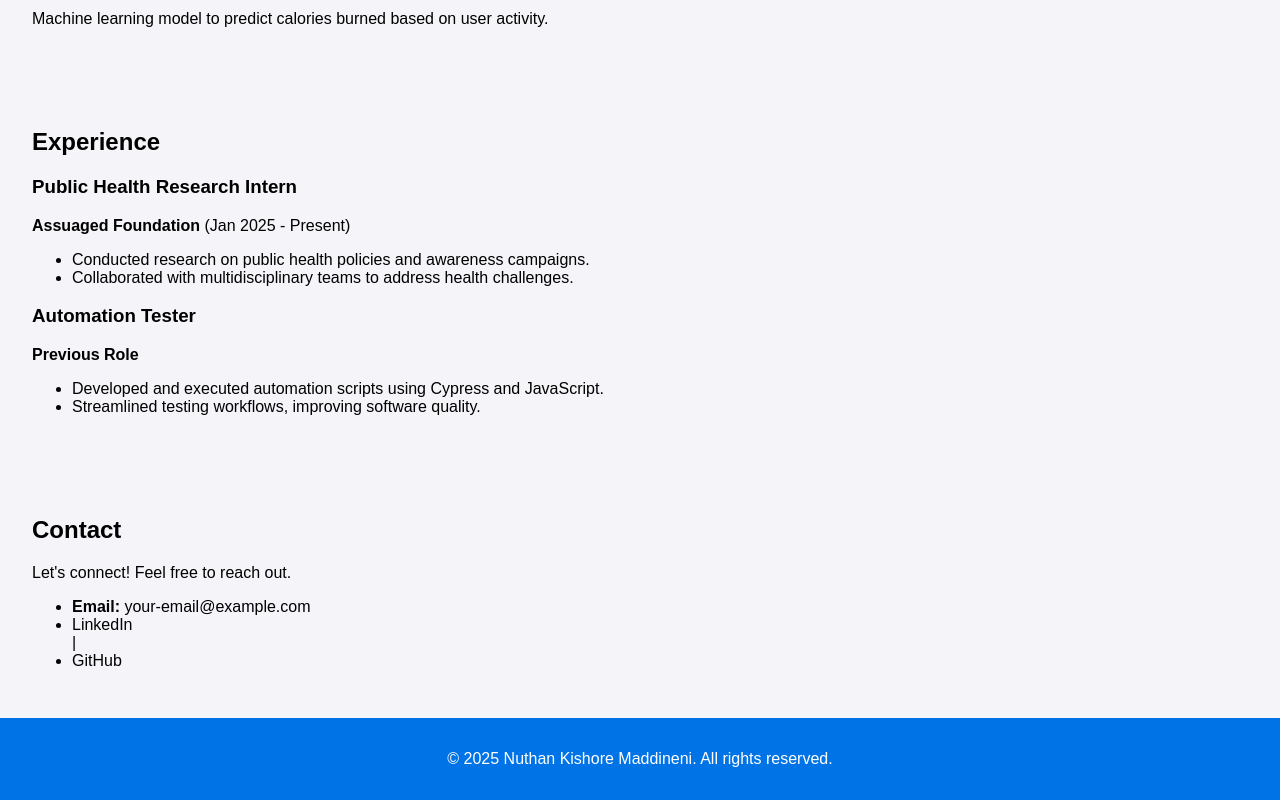
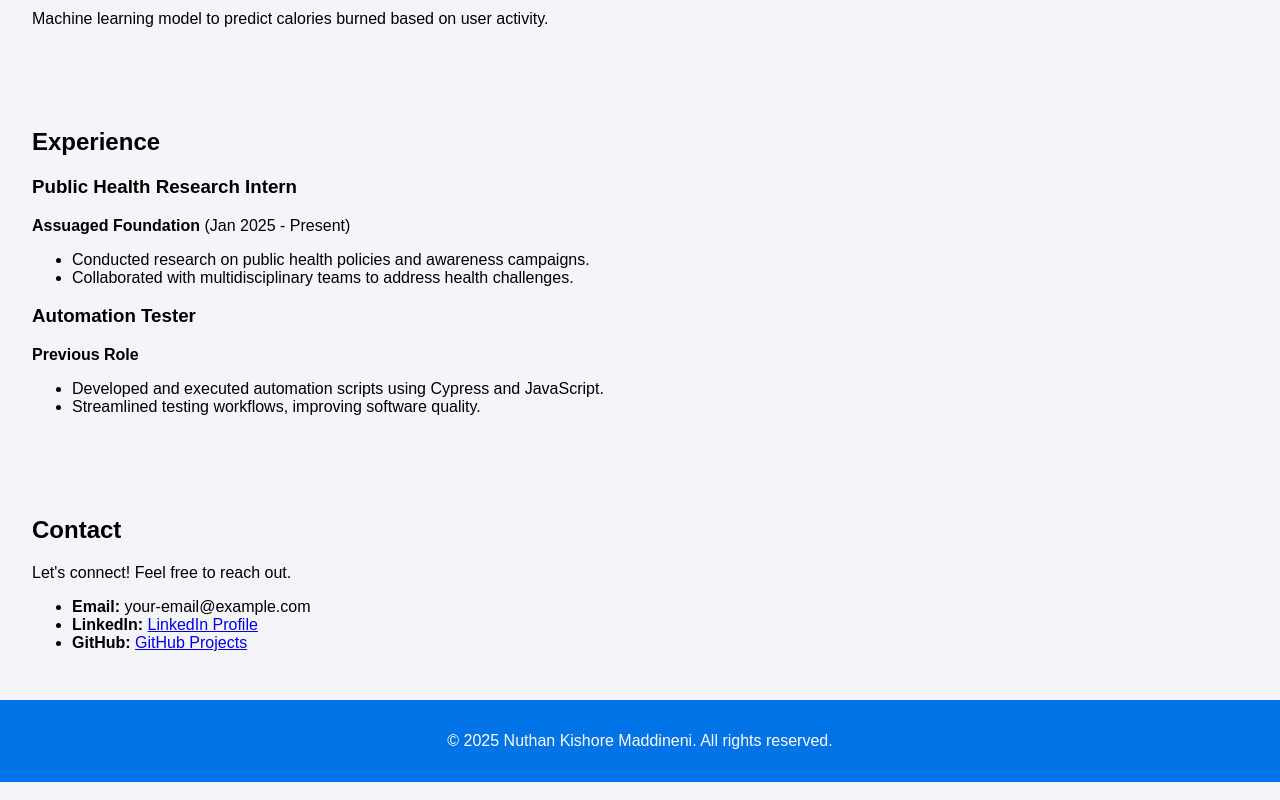
Before and after one commit to Nuthan-hue/Nuthan-hue.github.io, a plain HTML site: page index.html in a window 1280 px wide. Shown: the part 697-1497 px from the top of the page. Drawn offline with Linux system fonts and the light colour scheme.

Commit message:
Initial portfolio setup

```diff
--- a/index.html
+++ b/index.html
@@ -72,8 +72,12 @@
         <p>Let's connect! Feel free to reach out.</p>
         <ul>
           <li><strong>Email:</strong> your-email@example.com</li>
-        <li href="https://www.linkedin.com/in/nuthan-kishore-maddineni-85485715a/">LinkedIn</li> |
-        <li href="https://github.com/Nuthan-hue">GitHub</li>
+          <li><strong>LinkedIn:</strong>
+            <a href="https://www.linkedin.com/in/nuthan-kishore-maddineni-85485715a/" target="_blank">LinkedIn Profile</a>
+          </li>
+          <li><strong>GitHub:</strong>
+            <a href="https://github.com/Nuthan-hue" target="_blank">GitHub Projects</a>
+          </li>
         </ul>
       </section>
   </main>
```
Lines whose indentation alone changed are shown as unchanged.
